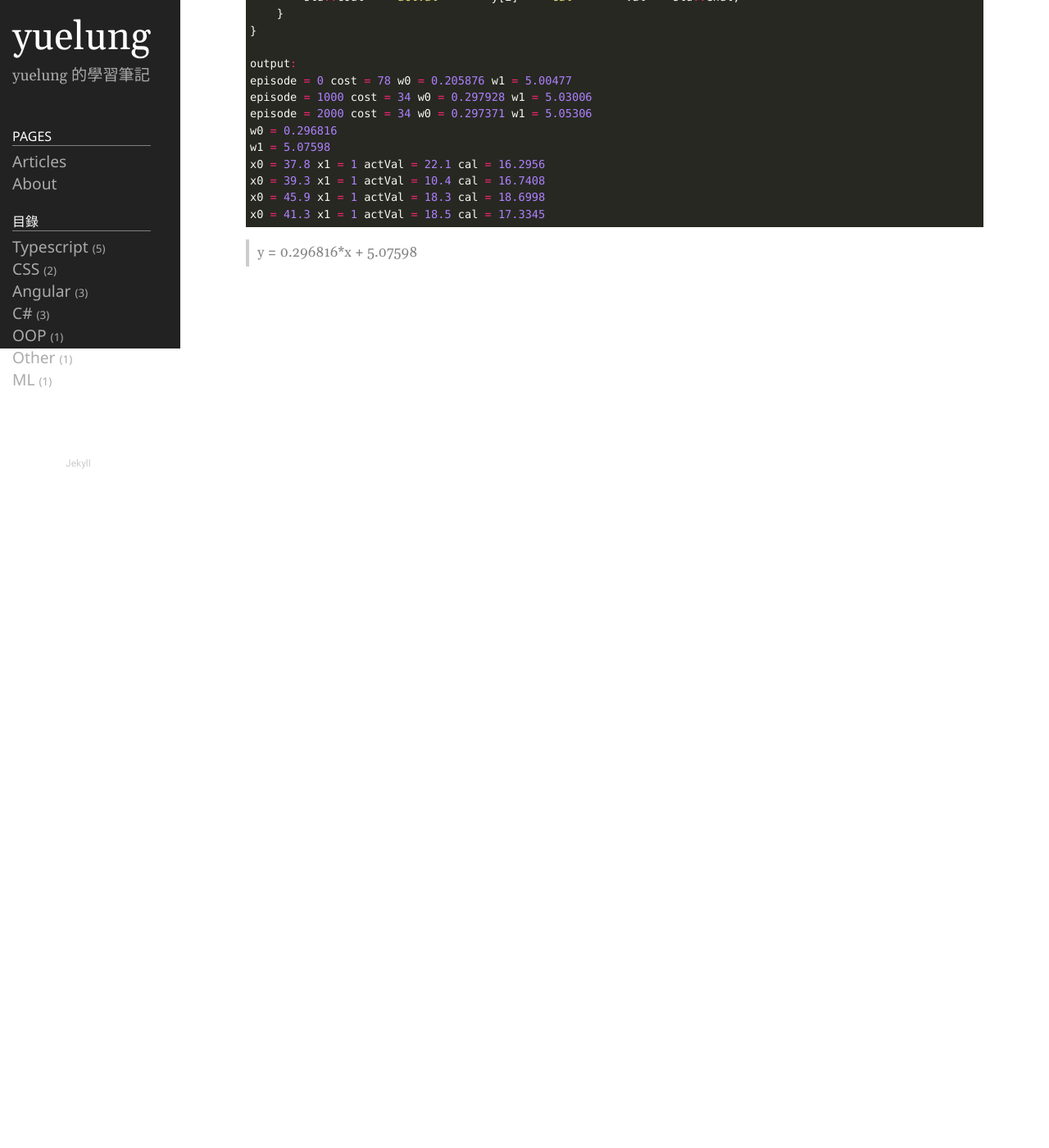
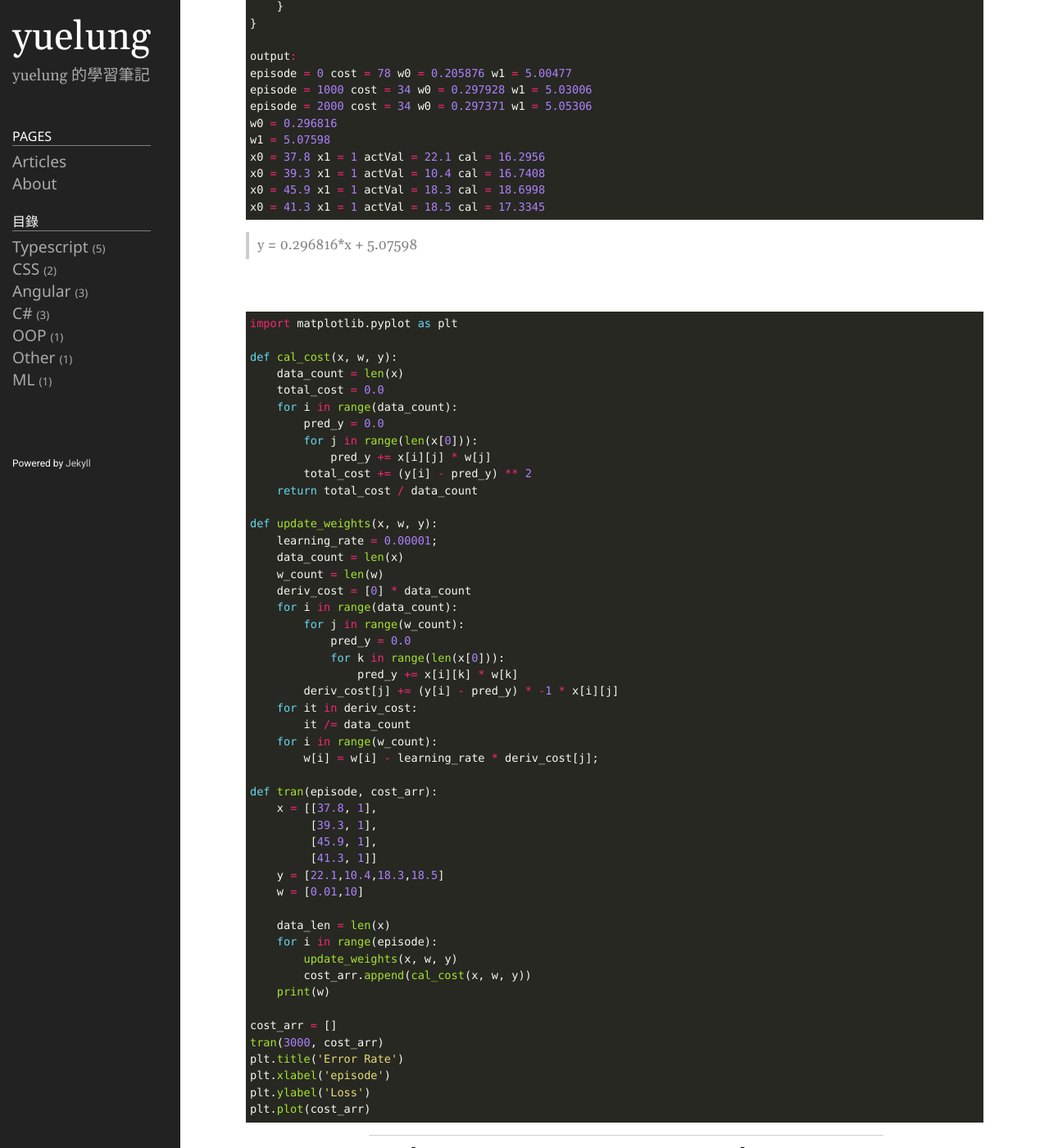
Before and after one commit to YueLung/yuelung.github.io, a Jekyll site: the page built from _posts/機器學習/2022-04-04-001.markdown, in a window 1280 px wide and 1400 px high, scrolled down 3153 px. Shown: the whole window at 82% size. Built offline with Jekyll 4.4.1, drawn with Linux system fonts in a browser that asks for light colours; before the commit the page ends 3578 px from its top, so only the background shows below that; some of the changed text lies outside the part shown.

Commit message:
ML-001 add python code

````diff
--- a/_posts/機器學習/2022-04-04-001.markdown
+++ b/_posts/機器學習/2022-04-04-001.markdown
@@ -12,8 +12,8 @@ Linear Regression is a supervised machine learning algorithm where the predicted
 Let’s use MSE(Mean-Square Error,均方誤差).
 <br>
 ![alt text](/public/img/機器學習/001-linearRegression-002.PNG)
-> N is the total number of observations (data points).
-> yi is the actual value of an observation and mxi+b is our prediction.
+> N is the total number of observations (data points)
+> yi is the actual value of an observation and mxi+b is our prediction
 
 <br>
 ### Gradient descent
@@ -108,3 +108,56 @@ x0 = 45.9 x1 = 1 actVal = 18.3 cal = 18.6998
 x0 = 41.3 x1 = 1 actVal = 18.5 cal = 17.3345
 ```
 > y = 0.296816*x + 5.07598
+
+<br>
+```python
+import matplotlib.pyplot as plt
+
+def cal_cost(x, w, y):
+    data_count = len(x)
+    total_cost = 0.0
+    for i in range(data_count):
+        pred_y = 0.0
+        for j in range(len(x[0])):
+            pred_y += x[i][j] * w[j]
+        total_cost += (y[i] - pred_y) ** 2
+    return total_cost / data_count
+
+def update_weights(x, w, y):
+    learning_rate = 0.00001;
+    data_count = len(x)
+    w_count = len(w)
+    deriv_cost = [0] * data_count
+    for i in range(data_count):
+        for j in range(w_count):
+            pred_y = 0.0
+            for k in range(len(x[0])):
+                pred_y += x[i][k] * w[k]
+        deriv_cost[j] += (y[i] - pred_y) * -1 * x[i][j]
+    for it in deriv_cost:
+        it /= data_count
+    for i in range(w_count):
+        w[i] = w[i] - learning_rate * deriv_cost[j];
+
+def tran(episode, cost_arr):
+    x = [[37.8, 1],
+         [39.3, 1],
+         [45.9, 1],
+         [41.3, 1]]
+    y = [22.1,10.4,18.3,18.5]
+    w = [0.01,10]
+
+    data_len = len(x)
+    for i in range(episode):
+        update_weights(x, w, y)
+        cost_arr.append(cal_cost(x, w, y))
+    print(w)
+
+cost_arr = []
+tran(3000, cost_arr)
+plt.title('Error Rate')
+plt.xlabel('episode')
+plt.ylabel('Loss')
+plt.plot(cost_arr)
+```
+![alt text](/public/img/機器學習/001-linearRegression-005.PNG)
````
Also changed, not shown: public/img/機器學習/001-linearRegression-001.PNG, public/img/機器學習/001-linearRegression-005.PNG (added).
